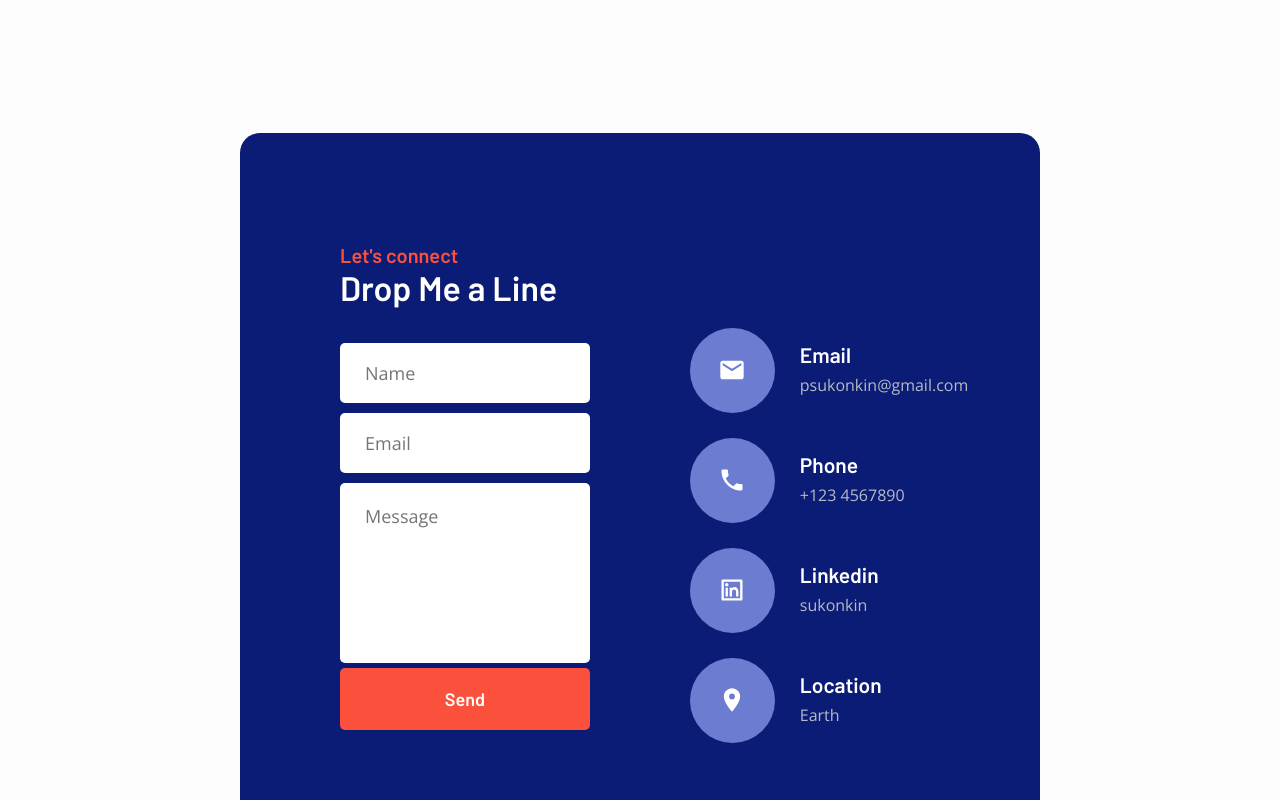
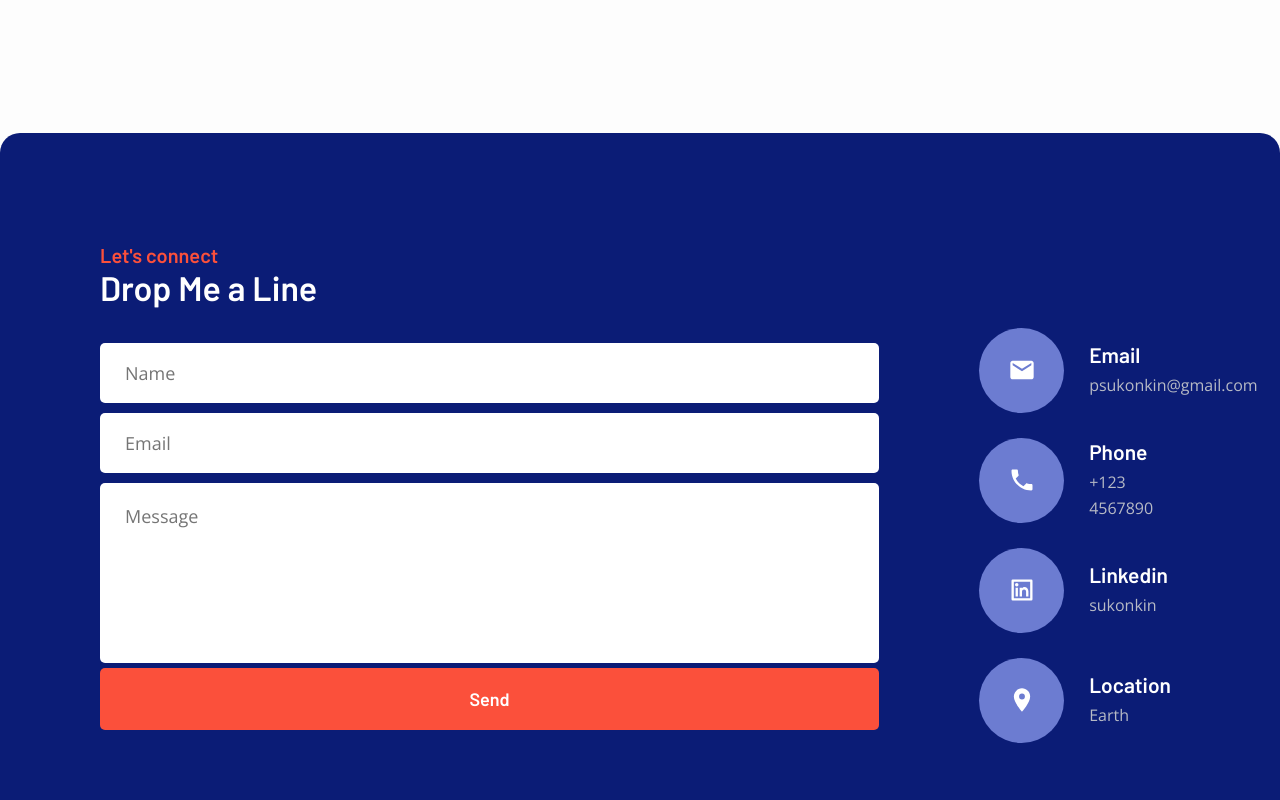
Before and after one commit to SPK80/portfolio, a React (Create React App) app: page / in a window 1280 px wide. Shown: the part 2700-3500 px from the top of the page. Built offline with nearby package versions, Linux system fonts and the light colour scheme.

Commit message:
refactor: update contactsContainer

```diff
--- a/src/contacts/ContactsForm/contactsForm.module.scss
+++ b/src/contacts/ContactsForm/contactsForm.module.scss
@@ -2,6 +2,8 @@
 @import "src/common/styles/sass/mixins";
 
 .contactsForm {
+  width: 100%;
+
   @media screen and (max-width: $laptop-max-width) {
     & {
       width: 100%;
@@ -12,9 +14,10 @@
     margin: 10px 0;
     display: flex;
     flex-direction: column;
-    width: 100%;
-    max-width: 100%;
     min-width: 150px;
+    //width: 50%;
+    //max-width: 100%;
+    //min-width: 150px;
 
     input[type=text], textarea {
       @include textInput();
--- a/src/contacts/contacts.module.scss
+++ b/src/contacts/contacts.module.scss
@@ -2,16 +2,26 @@
 @import "src/common/styles/sass/mixins";
 
 .contactsContainer {
-  @include oneColumnContainer(80vw, flex-start);
+  //@include oneColumnContainer(80vw, flex-start);
+  display: flex;
+  flex-direction: column;
+  width: 100%;
   background-color: $contacts-background-color;
   border-radius: $container-border-radius;
   padding: 110px 100px;
   margin: 50px 0;
-  max-width: 800px;
+  max-width: 1320px;
 
   @media screen and (max-width: 1000px) {
     & {
+      max-width: 800px;
+    }
+  }
+
+  @media screen and (max-width: 800px) {
+    & {
       padding: 50px 30px;
+      max-width: 700px;
     }
   }
 
@@ -32,7 +42,9 @@
   }
 
   .formAndInfoContainer {
-    @include boxContainer(100%, 100%, normal, normal);
+    //@include boxContainer(100%, 100%, normal, normal);
+    display: flex;
+
     margin-top: 20px;
     flex-wrap: nowrap;
 
```
